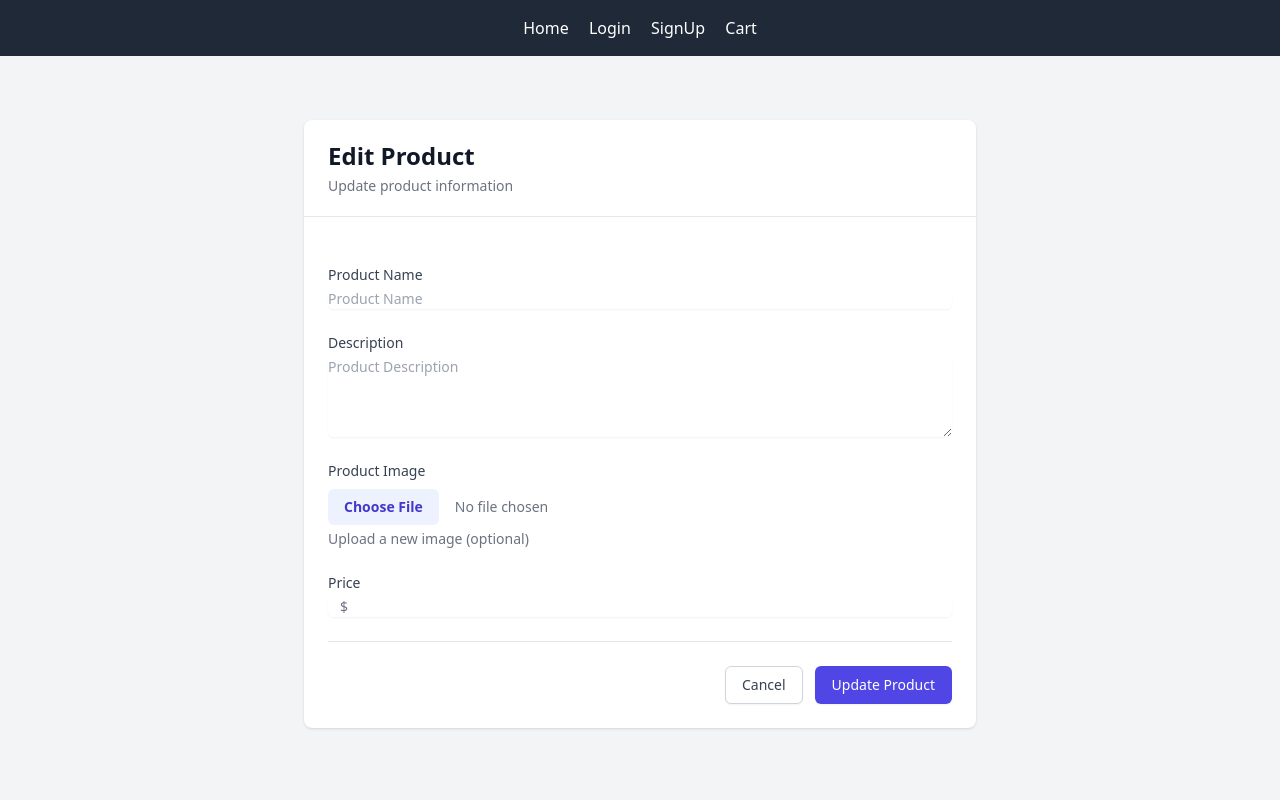
After one commit to QtKaii/2module-project, a PHP site: template frontend/templates/pages/editProduct.html.twig in a window 1280 px wide. The commit adds this page. Run offline with PHP 8.4, Linux system fonts and the light colour scheme; the template is opened without the code that fills it, so the values that code supplies are empty; some libraries are stand-ins or nearby versions.

Commit message:
feat: Add product editing functionality for sellers and admins
- Created new edit product page template (editProduct.html.twig)
- Added routes in index.php to handle product editing and deletion
- Updated product page to show edit button for product owners
- Implemented image upload handling for product edits
- Added personal bio section to README.md

```diff
--- /dev/null
+++ b/frontend/templates/pages/editProduct.html.twig
@@ -0,0 +1,83 @@
+{% extends 'base.html.twig' %}
+
+{% block title %}Edit Product{% endblock %}
+
+{% block content %}
+<div class="py-8 md:py-16">
+    <div class="mx-auto max-w-screen-xl px-4 2xl:px-0">
+        <div class="max-w-2xl mx-auto">
+            <div class="bg-white dark:bg-gray-800 shadow rounded-lg overflow-hidden">
+                <div class="px-6 py-5 border-b border-gray-200 dark:border-gray-700">
+                    <h3 class="text-2xl font-semibold text-gray-900 dark:text-white">Edit Product</h3>
+                    <p class="mt-1 text-sm text-gray-500 dark:text-gray-400">Update product information</p>
+                </div>
+
+                <div class="p-6">
+                    <form method="post" action="/update/product/save" class="space-y-6" enctype="multipart/form-data">
+                        <input type="hidden" name="id" value="{{ product.id }}">
+                        {% if session.user %}
+                            <input type="hidden" name="seller_id" value="{{ product.seller_id }}">
+                        {% endif %}
+                        <div>
+                            <label for="name" class="block text-sm font-medium text-gray-700 dark:text-gray-300">Product Name</label>
+                            <input type="text" name="title" id="name" required placeholder="Product Name" value="{{ product.title }}"
+                                class="mt-1 block w-full rounded-md border-gray-300 shadow-sm focus:border-indigo-500 focus:ring-indigo-500 dark:border-gray-600 dark:bg-gray-700 dark:text-white sm:text-sm"
+                            {% if err.title %}
+                                value = "{{ err.title }}"
+                            {% endif %}
+                            />
+                        </div>
+
+                        <div>
+                            <label for="description" class="block text-sm font-medium text-gray-700 dark:text-gray-300">Description</label>
+                            <textarea id="description" name="description" rows="4" required placeholder="Product Description"
+                                class="mt-1 block w-full rounded-md border-gray-300 shadow-sm focus:border-indigo-500 focus:ring-indigo-500 dark:border-gray-600 dark:bg-gray-700 dark:text-white sm:text-sm">{{ product.description }}</textarea>
+                        </div>
+
+                        <div>
+                            <label for="image" class="block text-sm font-medium text-gray-700 dark:text-gray-300">Product Image</label>
+                            <div class="mt-1 flex items-center">
+                                {% if product.image %}
+                                    <div class="mb-3">
+                                        <img src="{{ product.image }}" alt="{{ product.title }}" class="h-32 w-32 object-contain">
+                                        <p class="text-xs text-gray-500 mt-1">Current image</p>
+                                    </div>
+                                {% endif %}
+                            </div>
+                            <div class="mt-1">
+                                <input type="file" name="image" id="image"
+                                    class="block w-full text-sm text-gray-500 file:mr-4 file:py-2 file:px-4 file:rounded-md file:border-0 file:text-sm file:font-semibold file:bg-indigo-50 file:text-indigo-700 hover:file:bg-indigo-100 dark:text-gray-400 dark:file:bg-gray-700 dark:file:text-gray-300" />
+                                <p class="mt-1 text-sm text-gray-500 dark:text-gray-400">Upload a new image (optional)</p>
+                            </div>
+                        </div>
+
+                        <div>
+                            <label for="price" class="block text-sm font-medium text-gray-700 dark:text-gray-300">Price</label>
+                            <div class="relative mt-1 rounded-md shadow-sm">
+                                <div class="pointer-events-none absolute inset-y-0 left-0 flex items-center pl-3">
+                                    <span class="text-gray-500 sm:text-sm">$</span>
+                                </div>
+                                <input type="number" name="price" id="price" required step="0.01" min="0" value="{{ product.price }}"
+                                    class="block w-full rounded-md border-gray-300 pl-7 pr-12 focus:border-indigo-500 focus:ring-indigo-500 dark:border-gray-600 dark:bg-gray-700 dark:text-white sm:text-sm"
+                                    {% if err.price %}
+                                        placeholder = "{{ err.price }}"
+                                    {% endif %}
+                                    />
+                            </div>
+                        </div>
+
+                        <div class="flex items-center justify-end gap-3 pt-6 border-t border-gray-200 dark:border-gray-700">
+                            <a href="/product/{{ product.id }}" class="inline-flex justify-center rounded-md border border-gray-300 bg-white py-2 px-4 text-sm font-medium text-gray-700 shadow-sm hover:bg-gray-50 focus:outline-none focus:ring-2 focus:ring-gray-500 focus:ring-offset-2 dark:border-gray-600 dark:bg-gray-700 dark:text-gray-300 dark:hover:bg-gray-600">
+                                Cancel
+                            </a>
+                            <button type="submit" class="inline-flex justify-center rounded-md border border-transparent bg-indigo-600 py-2 px-4 text-sm font-medium text-white shadow-sm hover:bg-indigo-700 focus:outline-none focus:ring-2 focus:ring-indigo-500 focus:ring-offset-2 dark:focus:ring-offset-gray-800">
+                                Update Product
+                            </button>
+                        </div>
+                    </form>
+                </div>
+            </div>
+        </div>
+    </div>
+</div>
+{% endblock %}
```
Also changed, not shown: frontend/index.php (+105 -1 lines), frontend/templates/pages/product.html.twig (+11 -0 lines), README.md, frontend/db.sqlite, frontend/uploads/product_6814b8fd0b31a.png (added).
